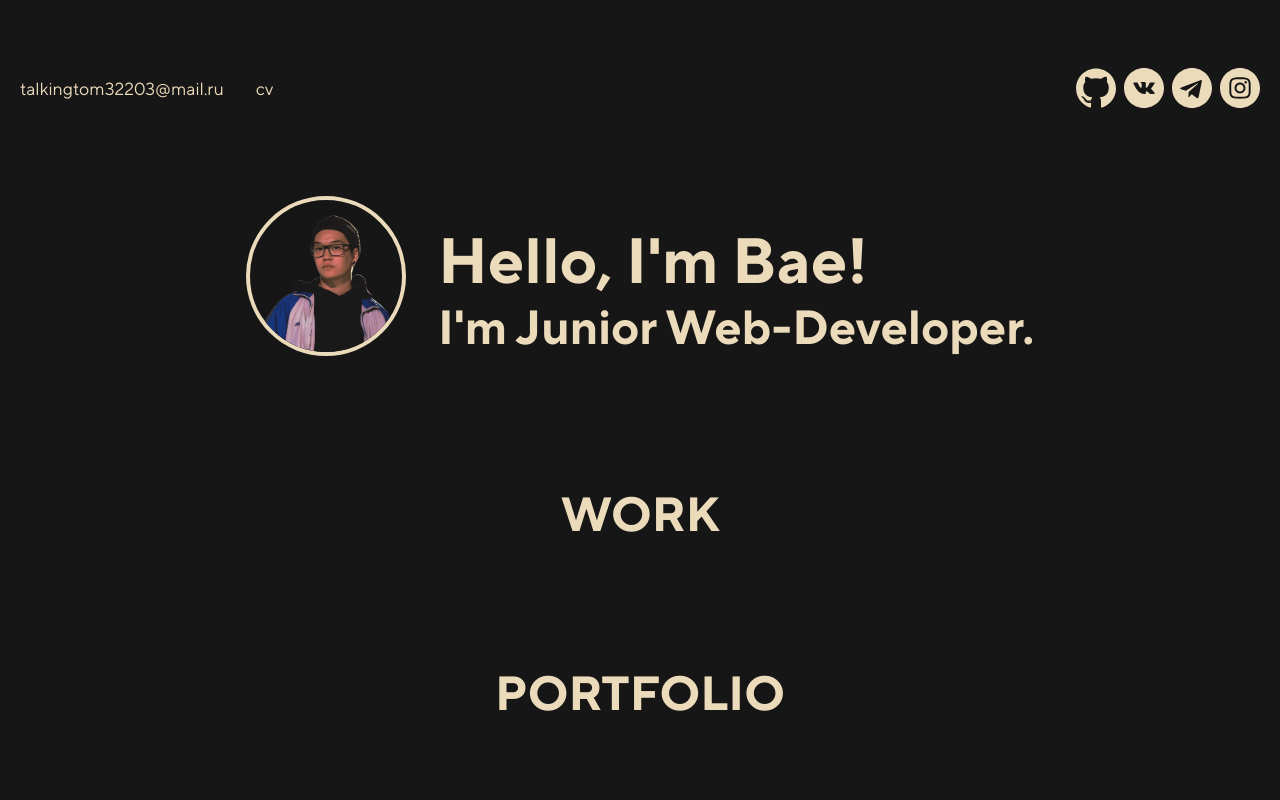
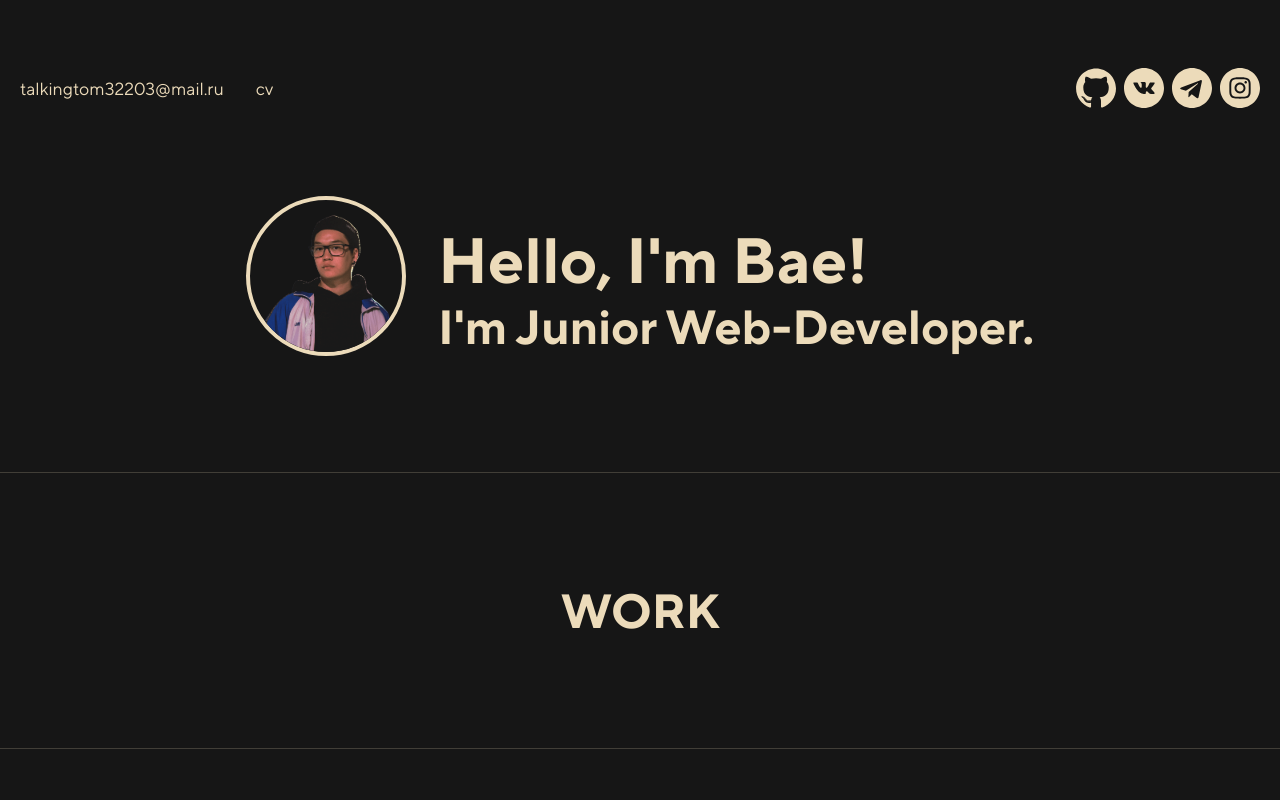
Before and after one commit to kabirov-bae/bae-visit-card, a Vue app: page / in a window 1280 px wide. Shown: the top 800 px of the page. Built offline with nearby package versions, Linux system fonts and the light colour scheme; a web font is replaced by a local one.

Commit message:
- divider

```diff
--- a/src/app/App.vue
+++ b/src/app/App.vue
@@ -2,14 +2,18 @@
   <Header />
   <Content>
     <Intro />
+    <Divider />
     <Work />
+    <Divider />
     <Portfolio />
+    <Divider />
   </Content>
   <Footer />
 </template>
 
 <script lang="ts" setup>
 import { Content } from "@/shared/ui/Content";
+import { Divider } from "@/shared/ui/Divider";
 import { Header } from "@/widgets/Header";
 import { Intro } from "@/widgets/Intro";
 import { Work } from "@/widgets/Work";
--- /dev/null
+++ b/src/shared/ui/Divider/index.ts
@@ -0,0 +1 @@
+export { default as Divider } from "./ui.vue";
--- /dev/null
+++ b/src/shared/ui/Divider/ui.vue
@@ -0,0 +1,12 @@
+<template>
+  <div class="divider"></div>
+</template>
+
+<style scoped>
+.divider {
+  width: 100%;
+  height: 1px;
+  background-color: var(--main-white);
+  opacity: 0.2
+}
+</style>
```
